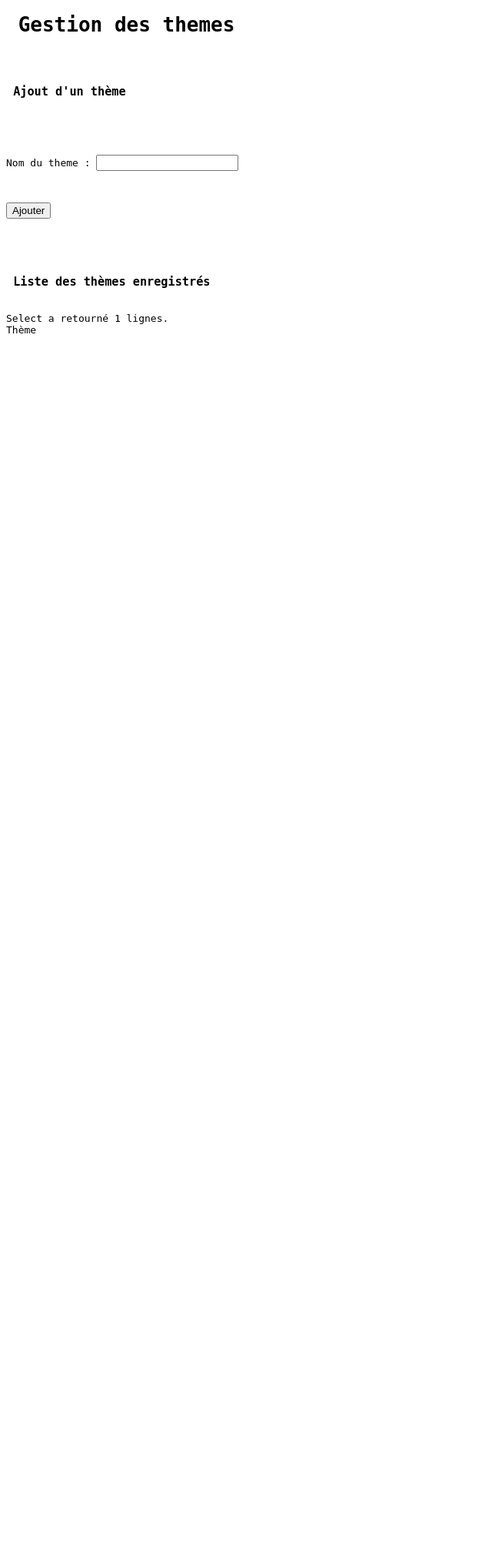
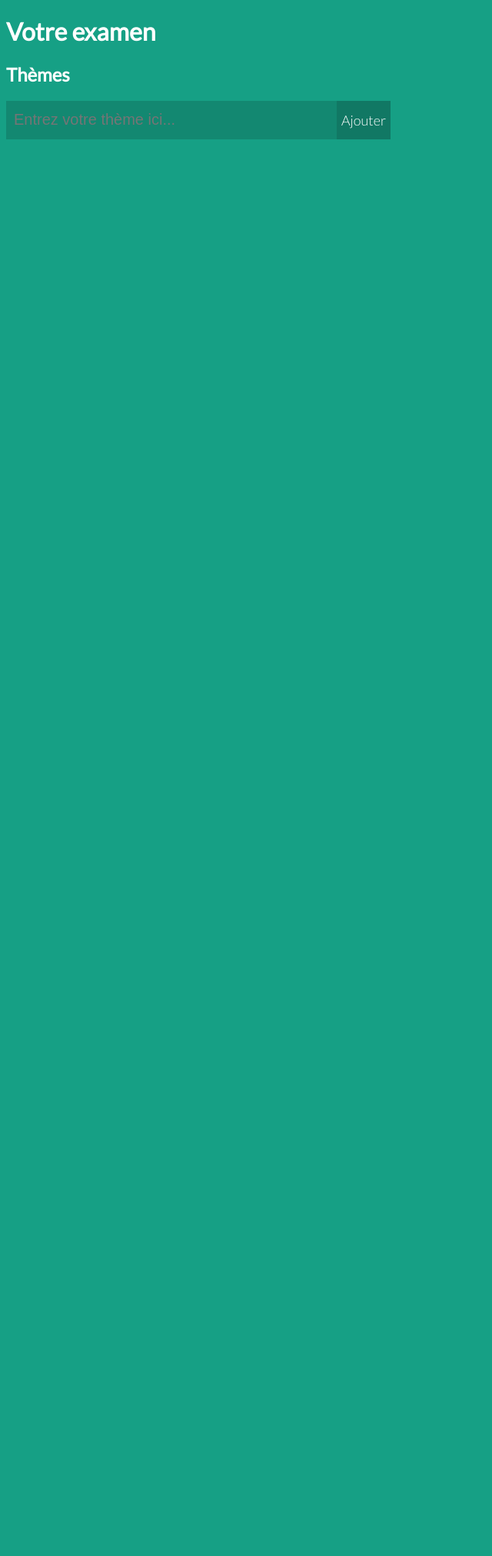
Before and after one commit to Arkauve/Questionnaire_Auto_Corrigee, a PHP site: page /prof/ in a window 1280 px wide. Shown: the whole page at 77% size, without its empty margins (0-640 px from the left). Before the commit the page ends 433 px from the top, so only its background shows below. Run offline with PHP 8.4, Linux system fonts and the light colour scheme; data comes from the database, SQL or seed files in the repository; some libraries are stand-ins or nearby versions.

Commit message:
Ajout debut de formulaire création exam /prof
Ebauche du form utilisé par le prof pour faire un exam
Pas encore raccordé à la BDD

```diff
--- a/prof/index.php
+++ b/prof/index.php
@@ -1,50 +1,41 @@
-<?php
-include "../class/theme.php";
-include "../connexion_bdd.php";
-
-if(isset($_POST['action'])){
-
-  $nom =$_POST['nom'];
-  $th = new Theme($nom);
-  $th->save();
-  }
-
-
-?>
-
 <!doctype html>
 <html>
 <head>
-<meta charset="utf-8">
+    <meta charset="utf-8">
+    <link rel="stylesheet" type="text/css" href="style.css">
+
+</head>
 <body>
-<pre>
-<h1> Gestion des themes </h1>
+    <header>
+        <h1 id="foo">Votre examen</h1>
+        <h2>Thèmes</h2>
+    </header>
+    <div class="theme-form-container">
+        <form id="input-form">
+          <input type="text" id="nom_theme" placeholder="Entrez votre thème ici..."/>
+          <input type="submit" value="Ajouter" />
+        </form>
+    </div>
 
-<h3> Ajout d'un thème </h3>
-<form method="post" action="<?php echo $_SERVER['PHP_SELF']; ?>">
-<input type="hidden" name="action" value="inserer" />
-<p>Nom du theme : <input type="text" name="nom" /></p>
-<p><input type="submit" name="Submit" value="Ajouter" /></p>
-</form>
+    <ul class="themes-container">
 
-<h3> Liste des thèmes enregistrés </h3>
-<?php
+        <div class="question-form-container">
+        </div>
+        <ul class="question-container">
 
-if ($result = $bdd->query("SELECT * FROM `theme`")) {
-    printf("Select a retourné %d lignes.\n", $result->rowCount());}
+            <div class="choix-form-container">
+            </div>
 
-    /* Libération du jeu de résultats */
+            <ul class="choix-container">
+            </ul>
 
-    if($result){
-         // Cycle through results
-        while ($row = $result->fetch()){
-            $group_arr[] = $row;
-            print_r("Thème ".$row->t_nom."\n");
-        }
-         // Free result set
-         $result->closeCursor();
-    }
-     ?>
-</pre>
+        </ul>
+    </ul>
 </body>
+
+
+<script src="https://ajax.googleapis.com/ajax/libs/jquery/1.12.4/jquery.min.js"></script>
+<script src="js/script.js"></script>
+
+
 </html>
--- /dev/null
+++ b/prof/js/script.js
@@ -0,0 +1,34 @@
+(function(){
+
+    var init = function(){
+        handleInput();
+
+
+
+    }
+
+    function handleInput(){
+        $("#input-form").on('submit',function(event){
+            var input_nom_theme = $("#nom_theme");
+            event.preventDefault(); //supprimer l'event de base du submit
+            nom_theme = input_nom_theme.val();
+            console.log(nom_theme);
+            if(nom_theme){
+                ajouterThemeToList(nom_theme);
+                input_nom_theme.val('');
+            }
+        });
+
+    }
+
+    function ajouterThemeToList(nom){
+        var ul_themes = $(".themes-container");
+        ul_themes.append("<li>"+nom+"</li>");
+    }
+
+
+
+
+
+init();
+})();
--- /dev/null
+++ b/prof/style.css
@@ -0,0 +1,54 @@
+@import "http://netdna.bootstrapcdn.com/font-awesome/2.0/css/font-awesome.css";
+
+@import url(http://fonts.googleapis.com/css?family=Lato:300,100,400);
+
+* {
+    -moz-box-sizing: border-box;
+    box-sizing: border-box;
+    position:relative;
+    outline: 1px solid transparent;
+  }
+
+html {
+  height: 100%;
+  position: relative
+}
+
+body {
+  background-color: #16a085;
+  font-family: "Lato", sans-serif;
+  height: 2000px;
+  color: white
+}
+
+
+
+input[type='text'] {
+  width: 430px;
+  height: 50px;
+  border: none;
+  background-color: transparent;
+  font-size: 20px;
+  font-weight:300;
+  color: white;
+  float:left;
+  padding:5px 10px;
+  -webkit-transition: all .3s ease;
+  -o-transition: all .3s ease;
+  transition: all .3s ease;
+  background-color: rgba(0,0,0,.15);
+}
+input[type='submit']{
+  height:50px;
+  width:70px;
+  padding:10px;
+  text-align:center;
+  background-color: rgba(0,0,0,.25);
+  border:0;
+  border-left:0;
+  color: white;
+  cursor:pointer;
+  padding:0;
+  vertical-align:bottom;
+  font:300 18px "Lato", "Arial", sans-serif;
+}
```
Also changed, not shown: prof/index_legacy.php (added, +50 -0 lines).
